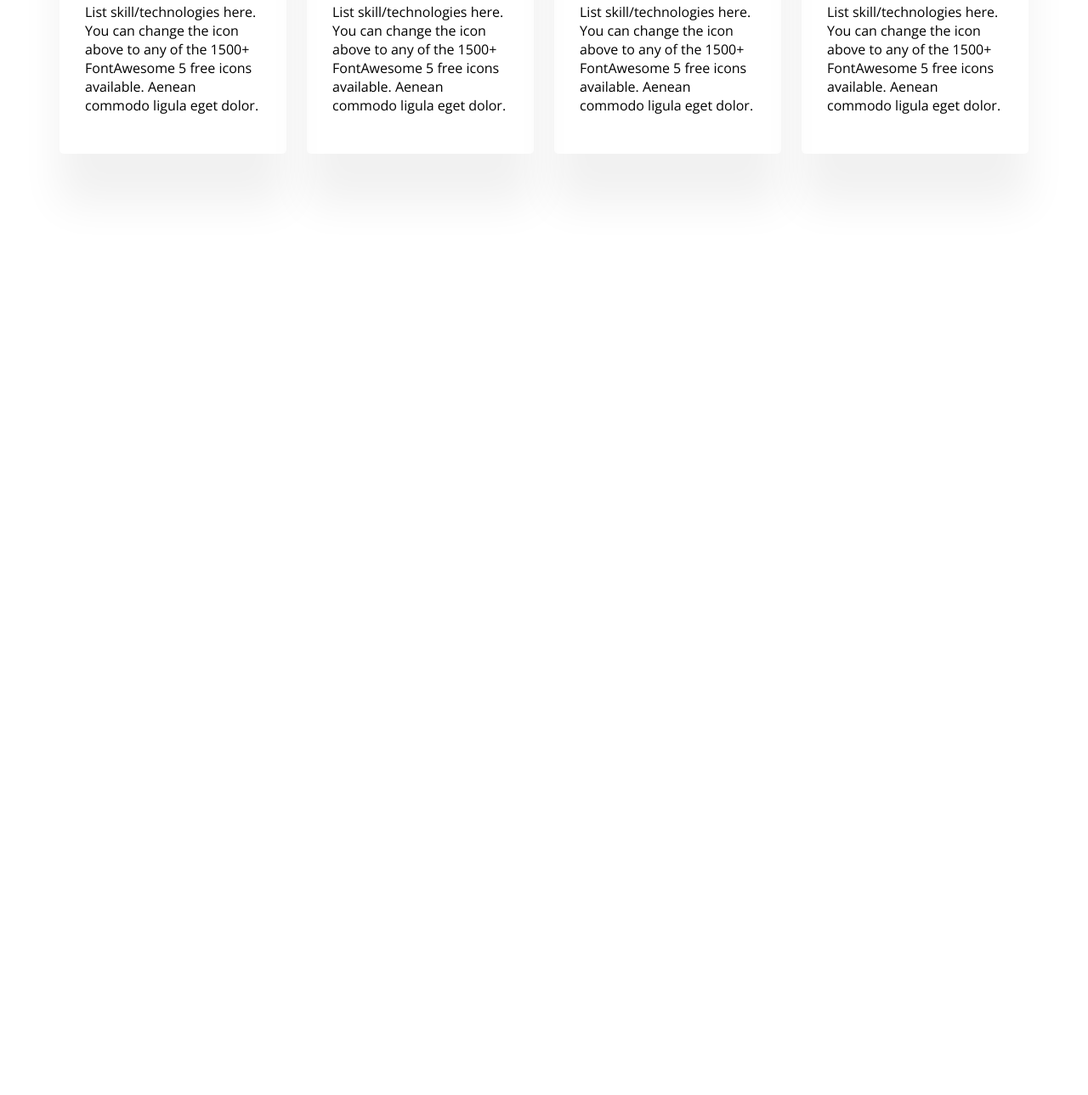
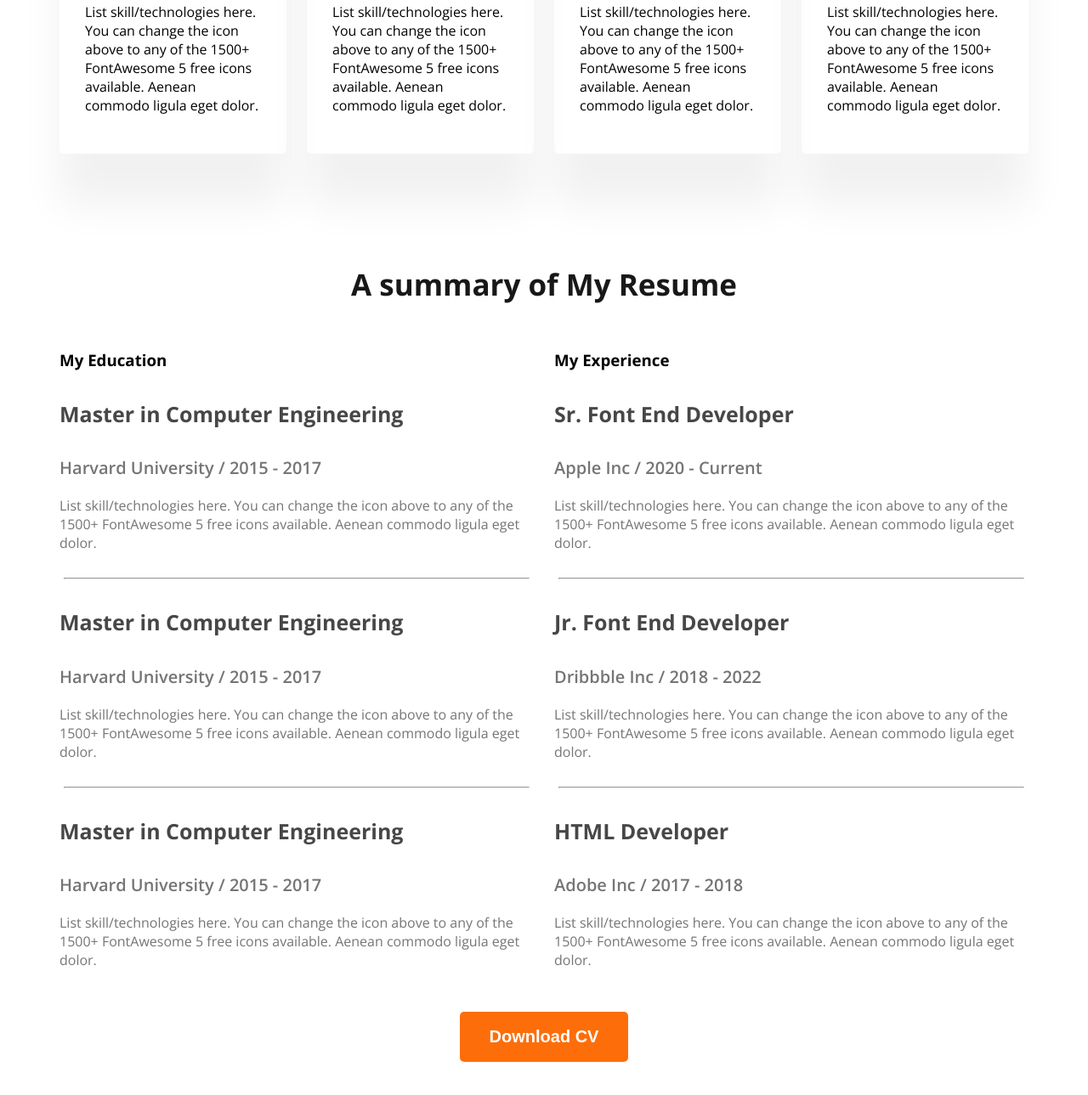
Before and after one commit to oasifashraf/web-dev-portfolio, a plain HTML site: page index.html in a window 1280 px wide. Shown: the part 1967-3256 px from the top of the page at 85% size. Before the commit the page ends 2278 px from the top, so only its background shows below. Drawn offline with nearby package versions, Linux system fonts and the light colour scheme.

Commit message:
experience section

```diff
--- a/index.html
+++ b/index.html
@@ -86,6 +86,62 @@
                 </div>
             </div>
          </section>
+         <section class="resume">
+            <h3 class="section-title text-center">A summary of My Resume</h3>
+            <div class="resume-container">
+                <!-- .resume-column*2>h3.resume-column-title+.experience*3>h4.experience-title+h5.experience-sub-title+.experience-description -->
+                <div class="resume-column">
+                    <h3 class="resume-column-title">My Education</h3>
+                    <div class="experience">
+                        <h4 class="experience-title">Master in Computer Engineering</h4>
+                        <h5 class="experience-sub-title">Harvard University / 2015 - 2017</h5>
+                        <div class="experience-description">List skill/technologies here. You can change the icon above
+                            to any of the 1500+ FontAwesome 5 free icons available. Aenean commodo ligula eget dolor.</div>
+                    </div>
+                    <hr>
+                    <div class="experience">
+                        <h4 class="experience-title">Master in Computer Engineering</h4>
+                        <h5 class="experience-sub-title">Harvard University / 2015 - 2017</h5>
+                        <div class="experience-description">List skill/technologies here. You can change the icon above
+                            to any of the 1500+ FontAwesome 5 free icons available. Aenean commodo ligula eget dolor.</div>
+                    </div>
+                    <hr>
+                    <div class="experience">
+                        <h4 class="experience-title">Master in Computer Engineering</h4>
+                        <h5 class="experience-sub-title">Harvard University / 2015 - 2017</h5>
+                        <div class="experience-description">List skill/technologies here. You can change the icon above
+                            to any of the 1500+ FontAwesome 5 free icons available. Aenean commodo ligula eget dolor.</div>
+                    </div>
+                </div>
+                <div class="resume-column">
+                    <h3 class="resume-column-title">My Experience</h3>
+                    <div class="experience">
+                        <h4 class="experience-title">Sr. Font End Developer</h4>
+                        <h5 class="experience-sub-title">Apple Inc / 2020 - Current</h5>
+                        <div class="experience-description">List skill/technologies here. You can change the icon above
+                            to any of the 1500+ FontAwesome 5 free icons available. Aenean commodo ligula eget dolor.</div>
+                    </div>
+                    <hr>
+                    <div class="experience">
+                        <h4 class="experience-title">Jr. Font End Developer</h4>
+                        <h5 class="experience-sub-title">Dribbble Inc / 2018 - 2022</h5>
+                        <div class="experience-description">List skill/technologies here. You can change the icon above
+                            to any of the 1500+ FontAwesome 5 free icons available. Aenean commodo ligula eget dolor.</div>
+                    </div>
+                    <hr>
+                    <div class="experience">
+                        <h4 class="experience-title">HTML Developer</h4>
+                        <h5 class="experience-sub-title">Adobe Inc / 2017 - 2018</h5>
+                        <div class="experience-description">List skill/technologies here. You can change the icon above
+                            to any of the 1500+ FontAwesome 5 free icons available. Aenean commodo ligula eget dolor.</div>
+                    </div>
+                </div>
+            </div>
+            <div class="resume-download-cv">
+                <button class="btn-primary">Download CV</button>
+            </div>
+
+         </section>
     </main>
     <footer>
 
--- a/styles/portfolio.css
+++ b/styles/portfolio.css
@@ -149,3 +149,30 @@ main section{
     border-radius: 5px;
     box-shadow: 0px 60px 50px 0px rgba(0, 0, 0, 0.06);
 }
+
+/* resume section */
+.resume-container{
+    display: flex;
+    gap: 24px;
+}
+.experience-description{
+    color: #757575;
+}
+.experience-sub-title{
+    font-size: 20px;
+    color: #757575;
+    font-weight: 600;
+    margin-bottom: 20px;
+}
+.experience-title{
+    font-size: 25px;
+    color: #474747;
+}
+.resume hr{
+    margin: 30px 5px;
+}
+
+.resume-download-cv{
+    margin-top: 50px;
+    text-align: center;
+}
```
